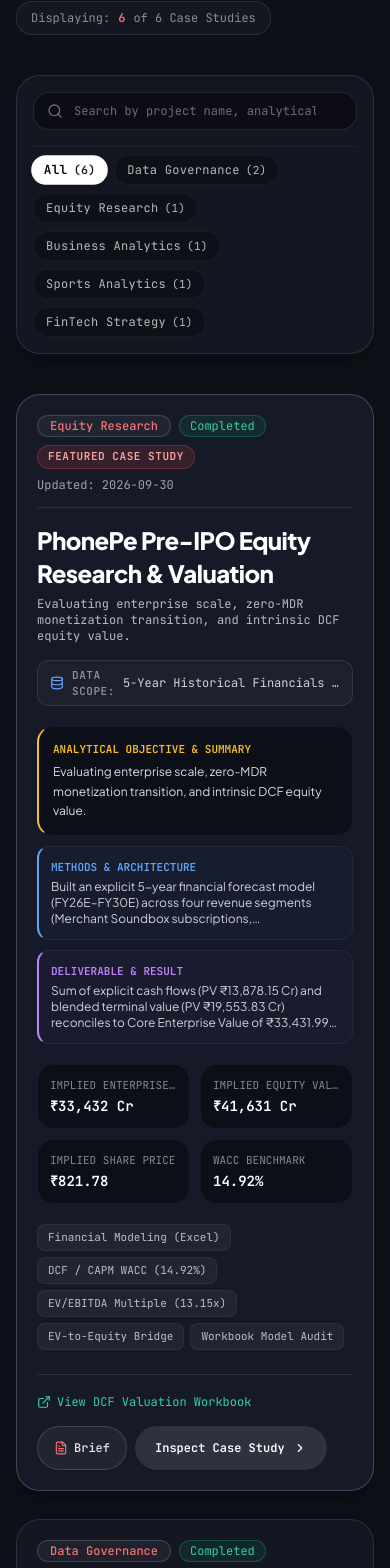
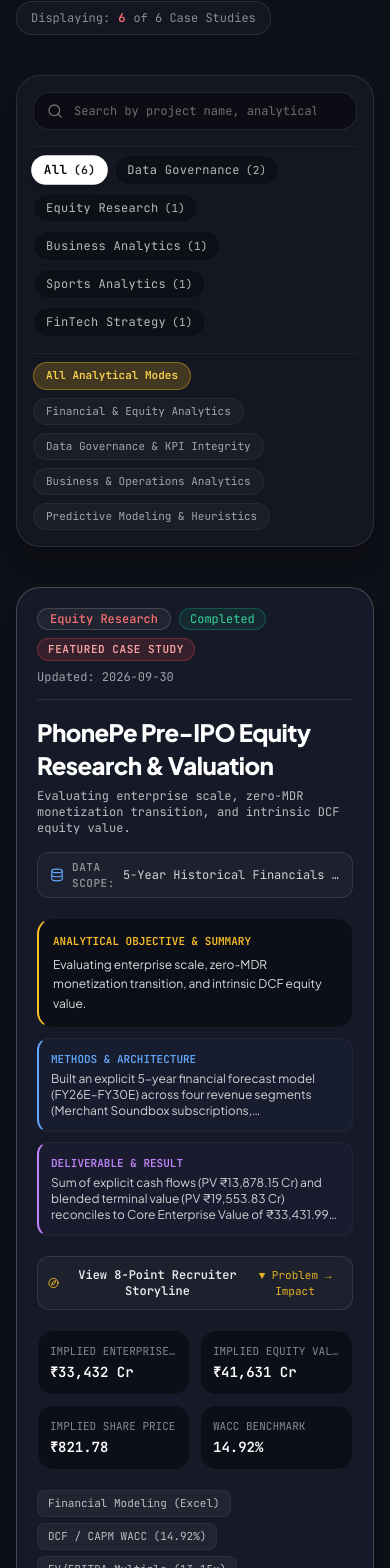
Before and after one commit to kaustubh21112002/kaustubh-portfolio, a React (Vite) app: page / in a window 390 px wide. Shown: the part 10427-11995 px from the top of the page. Built offline with nearby package versions, Linux system fonts and the light colour scheme.

Commit message:
feat(portfolio): improve project discovery and storytelling

```diff
--- a/src/components/projects/ProjectsSection.tsx
+++ b/src/components/projects/ProjectsSection.tsx
@@ -10,7 +10,12 @@ import {
   ExternalLink,
   Briefcase,
   FileText,
-  SlidersHorizontal
+  SlidersHorizontal,
+  Target,
+  Cpu,
+  TrendingUp,
+  Compass,
+  CheckCircle2
 } from 'lucide-react';
 import { projects, Project, getProjectEvidenceLink } from '../../data/projects';
 import projectsData from '../../data/projects.json';
@@ -29,6 +34,8 @@ const ProjectSummaryModal = lazy(() => import('./ProjectSummaryModal').then(m =>
 
 export const ProjectsSection: React.FC = () => {
   const [selectedCategory, setSelectedCategory] = useState<string>('All');
+  const [selectedCapability, setSelectedCapability] = useState<string>('All');
+  const [expandedStorylines, setExpandedStorylines] = useState<Set<string>>(new Set());
   const [searchQuery, setSearchQuery] = useState<string>('');
   const [activeModalProject, setActiveModalProject] = useState<Project | null>(null);
   const [activeSummaryProject, setActiveSummaryProject] = useState<Project | null>(null);
@@ -89,6 +96,24 @@ export const ProjectsSection: React.FC = () => {
     'FinTech Strategy'
   ], []);
 
+  // Analytical Positioning Capabilities: Allows recruiters to filter by core competency
+  const capabilities = useMemo(() => [
+    { id: 'All', label: 'All Analytical Modes' },
+    { id: 'financial-analytics', label: 'Financial & Equity Analytics', match: (p: Project) => p.category === 'Equity Research' || p.category === 'FinTech Strategy' },
+    { id: 'data-governance', label: 'Data Governance & KPI Integrity', match: (p: Project) => p.category === 'Data Governance' },
+    { id: 'business-analytics', label: 'Business & Operations Analytics', match: (p: Project) => p.category === 'Business Analytics' || p.category === 'Sports Analytics' },
+    { id: 'predictive-ml', label: 'Predictive Modeling & Heuristics', match: (p: Project) => p.tools.some(t => /LightGBM|Regression|Prediction|Predictive/i.test(t)) }
+  ], []);
+
+  const toggleStoryline = (id: string) => {
+    setExpandedStorylines(prev => {
+      const next = new Set(prev);
+      if (next.has(id)) next.delete(id);
+      else next.add(id);
+      return next;
+    });
+  };
+
   // Filter and search computation grounded strictly in verified project attributes
   const filteredProjects = useMemo(() => {
     return projects.filter((project) => {
@@ -96,7 +121,13 @@ export const ProjectsSection: React.FC = () => {
       const categoryMatch = selectedCategory === 'All' || project.category === selectedCategory;
       if (!categoryMatch) return false;
 
-      // 2. Search match across title, tagline, summary, problem statement, tools, and category
+      // 2. Analytical capability match
+      if (selectedCapability !== 'All') {
+        const cap = capabilities.find(c => c.id === selectedCapability);
+        if (cap && cap.match && !cap.match(project)) return false;
+      }
+
+      // 3. Search match across title, tagline, summary, problem statement, tools, and category
       if (!searchQuery.trim()) return true;
       const q = searchQuery.toLowerCase().trim();
 
@@ -109,12 +140,13 @@ export const ProjectsSection: React.FC = () => {
 
       return titleMatch || taglineMatch || summaryMatch || problemMatch || categoryTextMatch || toolsMatch;
     });
-  }, [selectedCategory, searchQuery]);
+  }, [selectedCategory, selectedCapability, searchQuery, capabilities]);
 
-  const hasActiveFilters = selectedCategory !== 'All' || searchQuery.trim().length > 0;
+  const hasActiveFilters = selectedCategory !== 'All' || selectedCapability !== 'All' || searchQuery.trim().length > 0;
 
   const handleResetFilters = () => {
     setSelectedCategory('All');
+    setSelectedCapability('All');
     setSearchQuery('');
   };
 
@@ -245,6 +277,32 @@ export const ProjectsSection: React.FC = () => {
               );
             })}
           </div>
+
+          {/* Analytical Capability Filter (Recruiter Competency Lens) */}
+          <div className="flex flex-wrap items-center gap-2 pt-2 border-t border-white/5">
+            <span className="text-[11px] font-mono text-amber-400/80 uppercase tracking-wider mr-1 hidden sm:inline flex items-center gap-1">
+              <SlidersHorizontal className="w-3 h-3 inline text-amber-400" />
+              <span>Competency:</span>
+            </span>
+            {capabilities.map((cap) => {
+              const isCapSelected = selectedCapability === cap.id;
+              return (
+                <button
+                  key={cap.id}
+                  type="button"
+                  onClick={() => setSelectedCapability(cap.id)}
+                  aria-pressed={isCapSelected}
+                  className={`px-3 py-1 rounded-full text-[11px] font-mono transition-all cursor-pointer focus-visible:outline-none focus-visible:ring-1 focus-visible:ring-amber-400 ${
+                    isCapSelected
+                      ? 'bg-amber-400/20 text-amber-300 font-bold border border-amber-400/40 shadow-sm'
+                      : 'bg-white/[0.03] text-white/60 hover:text-white hover:bg-white/10 border border-white/5'
+                  }`}
+                >
+                  {cap.label}
+                </button>
+              );
+            })}
+          </div>
         </div>
 
         {/* Empty State when zero projects match filters */}
@@ -357,6 +415,88 @@ export const ProjectsSection: React.FC = () => {
                       </div>
                     )}
 
+                    {/* Recruiter Storyline Toggle & 8-Point Structured Deep-Dive */}
+                    <div className="mb-5">
+                      <button
+                        type="button"
+                        onClick={() => toggleStoryline(project.id)}
+                        className="w-full flex items-center justify-between p-2.5 rounded-xl bg-white/[0.03] hover:bg-white/[0.06] border border-white/10 text-xs font-mono text-white/80 transition-colors cursor-pointer"
+                        aria-expanded={expandedStorylines.has(project.id)}
+                        aria-label={`Toggle recruiter analytical storyline for ${displayTitle}`}
+                      >
+                        <span className="flex items-center gap-2">
+                          <Compass className="w-3.5 h-3.5 text-amber-400" />
+                          <span className="font-semibold text-white/90">
+                            {expandedStorylines.has(project.id) ? 'Hide 8-Point Recruiter Storyline' : 'View 8-Point Recruiter Storyline'}
+                          </span>
+                        </span>
+                        <span className="text-[11px] text-amber-400/90 font-mono">
+                          {expandedStorylines.has(project.id) ? '▲ Close Storyline' : '▼ Problem → Impact'}
+                        </span>
+                      </button>
+
+                      {expandedStorylines.has(project.id) && (
+                        <div className="mt-3 p-4 rounded-2xl bg-black/60 border border-white/10 space-y-3.5 text-xs animate-in fade-in duration-200">
+                          {/* 1. Business Problem */}
+                          <div className="border-l-2 border-red-400 pl-3">
+                            <span className="text-[10px] font-mono uppercase text-red-400 font-bold block">
+                              1. Commercial Dilemma & Business Problem
+                            </span>
+                            <p className="text-white/85 mt-0.5 leading-relaxed font-sans">{project.problemStatement}</p>
+                          </div>
+
+                          {/* 2. Analytical Objective */}
+                          <div className="border-l-2 border-amber-400 pl-3">
+                            <span className="text-[10px] font-mono uppercase text-amber-400 font-bold block">
+                              2. Project Objective
+                            </span>
+                            <p className="text-white/85 mt-0.5 leading-relaxed font-sans">{project.cardBrief?.objective || displaySummary}</p>
+                          </div>
+
+                          {/* 3 & 4. Data & Methods */}
+                          <div className="grid grid-cols-1 md:grid-cols-2 gap-3 pt-1">
+                            <div className="border-l-2 border-blue-400 pl-3">
+                              <span className="text-[10px] font-mono uppercase text-blue-400 font-bold block">
+                                3. Data Scope & Methodology
+                              </span>
+                              <p className="text-white/80 mt-0.5 text-[11px] leading-relaxed font-sans">{project.approach}</p>
+                            </div>
+                            <div className="border-l-2 border-cyan-400 pl-3">
+                              <span className="text-[10px] font-mono uppercase text-cyan-400 font-bold block">
+                                4. Key Analytical Tools
+                              </span>
+                              <div className="flex flex-wrap gap-1 mt-1">
+                                {displayTools.map((t, idx) => (
+                                  <span key={idx} className="px-2 py-0.5 rounded bg-white/5 border border-white/10 text-[10px] font-mono text-white/80">
+                                    {t}
+                                  </span>
+                                ))}
+                              </div>
+                            </div>
+                          </div>
+
+                          {/* 5 & 6. Analysis & Key Findings */}
+                          <div className="border-l-2 border-emerald-400 pl-3">
+                            <span className="text-[10px] font-mono uppercase text-emerald-400 font-bold block">
+                              5 & 6. Empirical Analysis & Reconciled Findings
+                            </span>
+                            <p className="text-white/85 mt-0.5 leading-relaxed font-sans">{project.keyFinding}</p>
+                          </div>
+
+                          {/* 7 & 8. Business Implications & Deliverable */}
+                          <div className="border-l-2 border-purple-400 pl-3">
+                            <span className="text-[10px] font-mono uppercase text-purple-400 font-bold block">
+                              7 & 8. Business Implications & Final Deliverables
+                            </span>
+                            <p className="text-white/85 mt-0.5 leading-relaxed font-sans mb-1">{project.businessImplication}</p>
+                            <span className="text-[11px] font-mono text-purple-300/90 block pt-1 border-t border-white/5">
+                              Deliverable: {project.cardBrief?.keyDeliverable || jsonMeta?.result}
+                            </span>
+                          </div>
+                        </div>
+                      )}
+                    </div>
+
                     {/* Metrics Grid Sourced from Central Metadata with Fallback */}
                     <div className="grid grid-cols-2 gap-2.5 mb-5 font-mono">
                       {(jsonMeta?.keyMetrics || project.keyMetrics).slice(0, 4).map((metric, mIdx) => (
```
